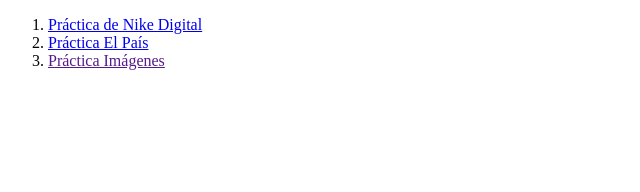
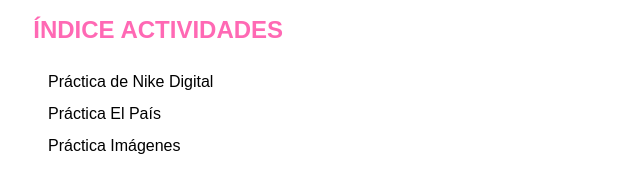
Before and after one commit to Paulaagrnd/TPED1_24_25, a plain HTML site: page index.html in a window 1280 px wide. Shown: the whole page, without its empty margins (0-640 px from the left). Drawn offline with Linux system fonts and the light colour scheme.

Commit message:
indice actualizado

```diff
--- a/Estilos_indice-.css
+++ b/Estilos_indice-.css
@@ -0,0 +1,31 @@
+
+h1{
+    font-size: 150%;
+    font-family: Arial, Helvetica, sans-serif;
+    padding-left: 2%;
+    padding-bottom: 0.5%;
+    color: hotpink;
+
+}
+
+#primero{
+    text-decoration: none;
+    color: black;
+}
+
+#segundo{
+    text-decoration: none;
+    color: black;
+}
+
+#tercero{
+    text-decoration: none;
+    color: black;
+}
+
+ol{
+   list-style: none;
+   font-family: Arial, Helvetica, sans-serif;
+  line-height: 2;
+
+}
--- a/index.html
+++ b/index.html
@@ -3,14 +3,15 @@
 <head>
     <meta charset="UTF-8" />
     <title>INDICE</title>
-    <link rel="stylesheet" href="Estilos-.css">
+    <link rel="stylesheet" href="Estilos_indice-.css">
 </head>
 <body>
+    <h1>ÍNDICE ACTIVIDADES</h1>
 
 <ol>
-    <li><a href="Sesion6_Nike copia/Index2.html">Práctica de Nike Digital</a></li>
-    <li><a href="Sesion7_8_ElPais/index.html">Práctica El País</a></li>
-    <li><a href="">Práctica Imágenes</a></li>
+    <li><a id="primero" href="Sesion6_Nike copia/Index2.html">Práctica de Nike Digital</a></li>
+    <li><a id="segundo" href="Sesion7_8_ElPais/index.html">Práctica El País</a></li>
+    <li><a id="tercero" href="">Práctica Imágenes</a></li>
 </ol>
 
 
```
